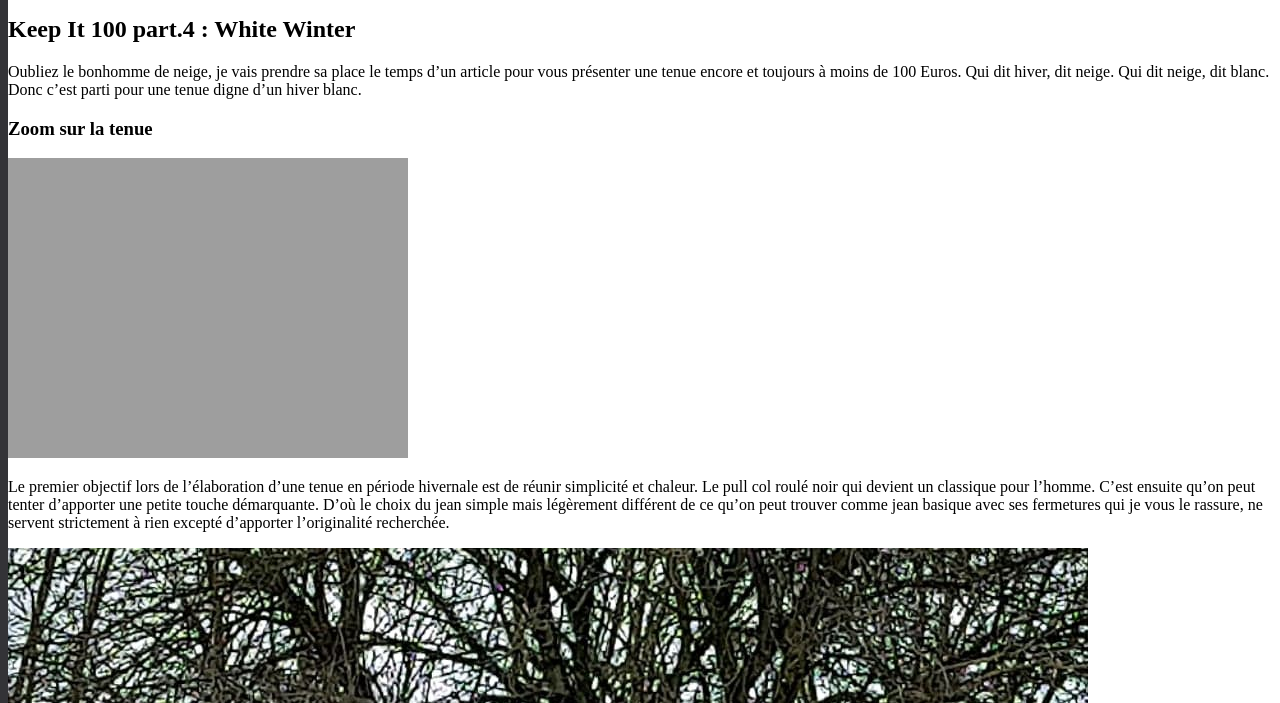
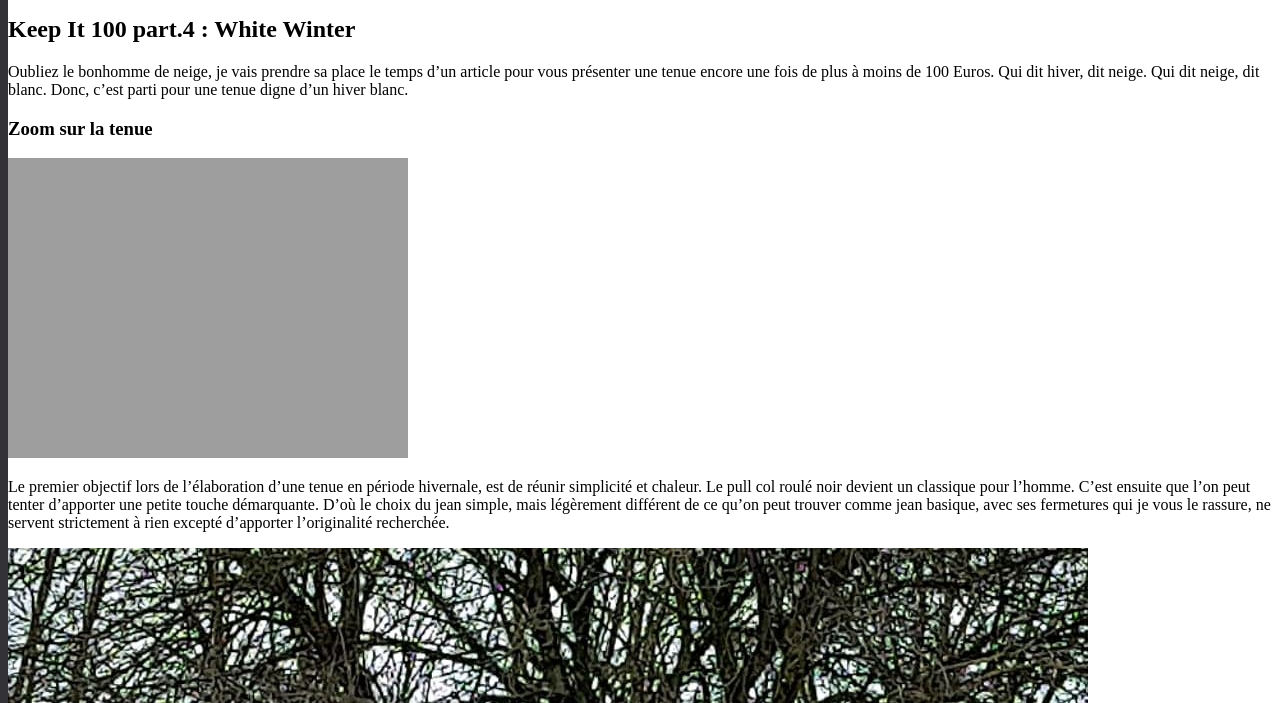
Before and after one commit to darkh2/darkh2.github.io, a Jekyll site: the page built from _posts/2019-01-30-Keep-It-100-part-4.md, in a window 1280 px wide and 900 px high, scrolled down 194 px, cut to the strip 197-900 px from the top of the window. Built offline with Jekyll 4.4.1, drawn with Linux system fonts in a browser that asks for light colours; comment, search, counter and statistics services are not loaded; some of the changed text lies outside the part shown.

Commit message:
Create 2019-01-30-Keep-It-100-part-4.md

```diff
--- a/_posts/2019-01-30-Keep-It-100-part-4.md
+++ b/_posts/2019-01-30-Keep-It-100-part-4.md
@@ -8,22 +8,22 @@
 ---
 ## Keep It 100 part.4 : White Winter
 
-Oubliez le bonhomme de neige, je vais prendre sa place le temps d'un article pour vous présenter une tenue encore et toujours à moins de 100 Euros. Qui dit hiver, dit neige. Qui dit neige, dit blanc. Donc c'est parti pour une tenue digne d'un hiver blanc.
+Oubliez le bonhomme de neige, je vais prendre sa place le temps d'un article pour vous présenter une tenue encore une fois de plus à moins de 100 Euros. Qui dit hiver, dit neige. Qui dit neige, dit blanc. Donc, c'est parti pour une tenue digne d'un hiver blanc.
 
 ### Zoom sur la tenue
 
 ![whitewinter]({{site.url}}/{{site.baseurl}}img/whitewinter.jpg)
 
-Le premier objectif lors de l'élaboration d'une tenue en période hivernale est de réunir simplicité et chaleur. Le pull col roulé noir qui devient un classique pour l'homme. C'est ensuite qu'on peut tenter d'apporter une petite touche démarquante. D'où le choix du jean simple mais légèrement différent de ce qu'on peut trouver comme jean basique avec ses fermetures qui je vous le rassure, ne servent strictement à rien excepté d'apporter l'originalité recherchée.
+Le premier objectif lors de l'élaboration d'une tenue en période hivernale, est de réunir simplicité et chaleur. Le pull col roulé noir devient un classique pour l'homme. C'est ensuite que l'on peut tenter d'apporter une petite touche démarquante. D'où le choix du jean simple, mais légèrement différent de ce qu'on peut trouver comme jean basique, avec ses fermetures qui je vous le rassure, ne servent strictement à rien excepté d'apporter l'originalité recherchée.
 
 ![whitewinterpull]({{site.url}}/{{site.baseurl}}img/whitewinter_pull.jpg)
 ![whitewinterjean]({{site.url}}/{{site.baseurl}}img/whitewinter_jean.jpg)
 
-En gardant cette avancée d'originalité tout en restant dans le thème de cet hiver blanc, la pièce phare de cette tenue est ce manteau parka qui tient merveilleusement chaud et qui peut être autant bien porté en territoire français qu'en Sibérie !
+En gardant cette avancée d'originalité tout en restant dans le thème de cet hiver blanc, la pièce phare de cette tenue est ce manteau parka qui tient merveilleusement chaud. Il peut être autant bien porté en territoire français qu'en Sibérie !
 
 ![whitewintermanteau]({{site.url}}/{{site.baseurl}}img/whitewinter_manteau.jpg)
 
-Avoir une tenue pratique doit faire partie également des objectifs, surtout si l'on est amené à faire une bataille de neige ! Bien sûr que non ! Même si cette paire de sneakers est bien dans le thème, cela ne m'empêchera pas de glisser en cas d'accélération inopinée pour esquiver une boule de neige et ainsi éviter un encas riche en glaçons ! Mais le choix de ces baskets sont tout de même en accord avec la pièce maîtresse de la tenue.
+Avoir une tenue pratique doit également faire partie des objectifs, surtout si l'on est amené à faire une bataille de neige ! Bien sûr que non ! Même si cette paire de sneakers est bien dans le thème, cela ne m'empêchera pas de glisser en cas d'accélération inopinée pour esquiver une boule de neige et ainsi éviter un encas riche en glaçons ! Mais le choix de ces baskets sont tout de même en accord avec la pièce maîtresse de la tenue.
 
 ![whitewintershoes]({{site.url}}/{{site.baseurl}}img/whitewinter_shoes.jpg)
 
```
